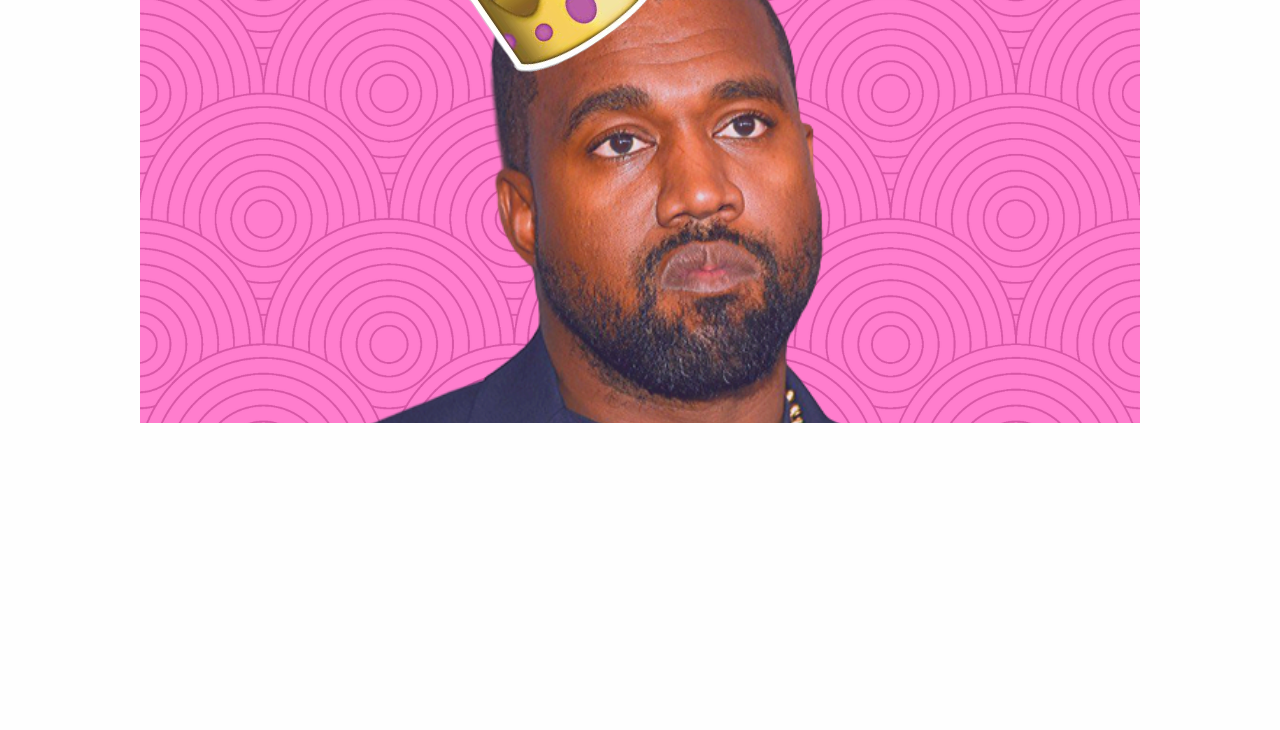
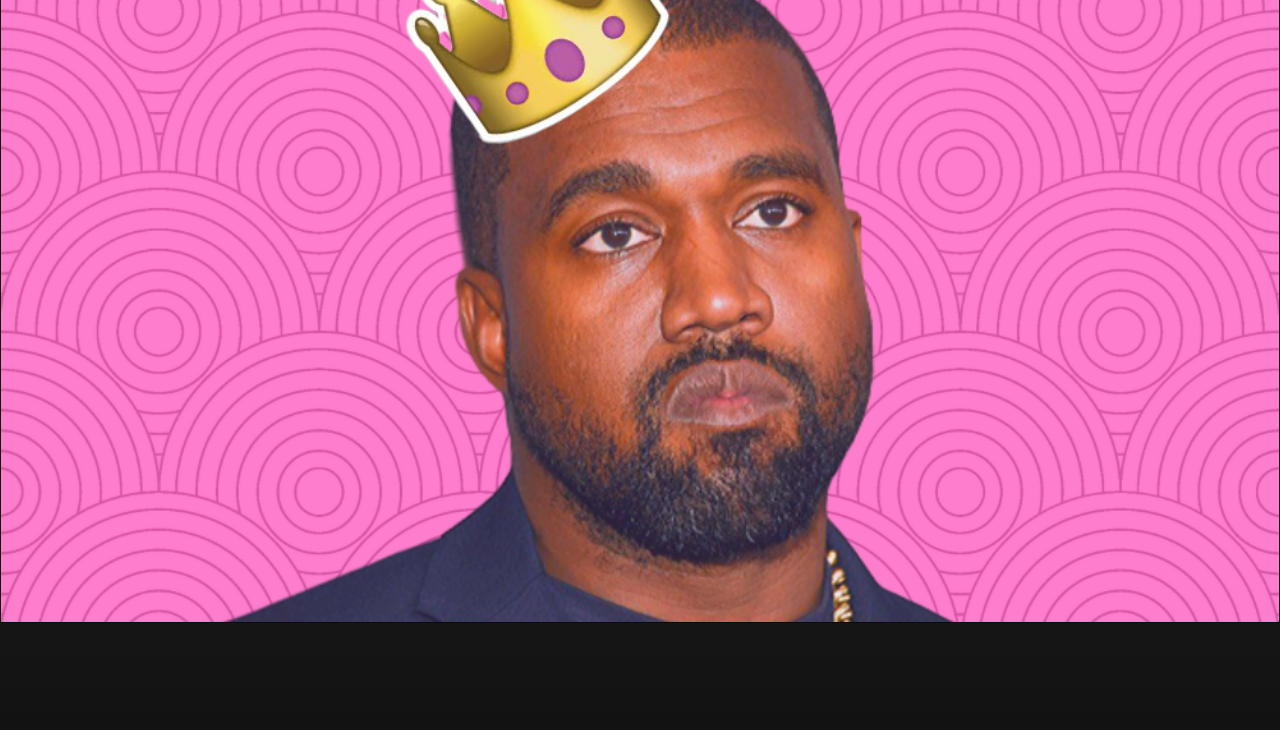
Before and after one commit to emilyepozzi/p1-g13, a plain HTML site: page index.html in a window 1280 px wide. Shown: the part 77-807 px from the top of the page. Drawn offline with nearby package versions, Linux system fonts and the light colour scheme.

Commit message:
adding elements to html

```diff
--- a/index.html
+++ b/index.html
@@ -4,7 +4,7 @@
     <meta charset="UTF-8">
     <meta http-equiv="X-UA-Compatible" content="IE=edge">
     <meta name="viewport" content="width=device-width, initial-scale=1.0">
-    <title>Git-U-A Job-ye</title>
+    <title>Kanye / Rest / Musik</title>
     <!DOCTYPE html>
     <html lang="en">
     <head>
@@ -21,6 +21,9 @@
             <h1>Kanye Rest</h1>
         </header>
 
+    <section id="btn-section">
+        <button class="myBtn" id="myBtn" type="submit"></button>
+    </section>
 
     <script src="js/vendor/jquery.js"></script>
     <script src="js/vendor/what-input.js"></script>
--- a/style.css
+++ b/style.css
@@ -1,6 +1,28 @@
 .jumbotron {
-    width: 100vw;
-    background: url(./images/Christian_Genius_Billionaire_Kanye_West.png) no-repeat center;
-    height: 500px;
+    background: url(./images/Christian_Genius_Billionaire_Kanye_West.png) no-repeat center center;
+    background-size: cover;
+    height: 700px;
+    border: 1px solid;
+}
 
+.card-divider {
+    position: relative;
 }
+
+body {
+    position: relative;
+    background-image: linear-gradient(#2D2D2D, #121212);
+}
+
+.myBtn{
+    background:url(./images/record-player.png) no-repeat;
+    cursor:pointer;
+    border:none;
+    width:100px;
+    height:100px;
+}
+
+.myBtn:active  /* use Dot here */
+{
+    background:url(./images/record-player.png) no-repeat;
+}
```
Also changed, not shown: images/record-player.png (added).
